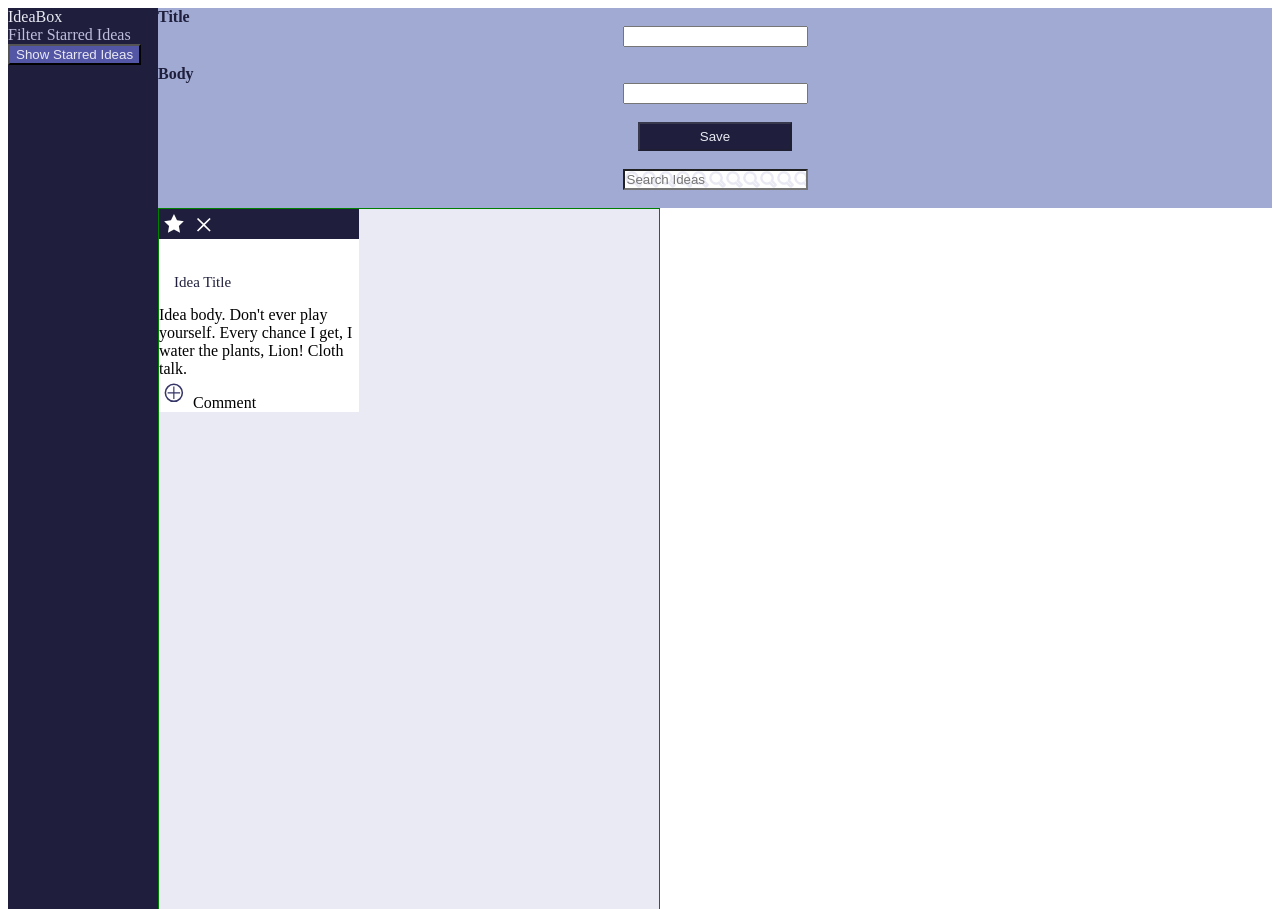
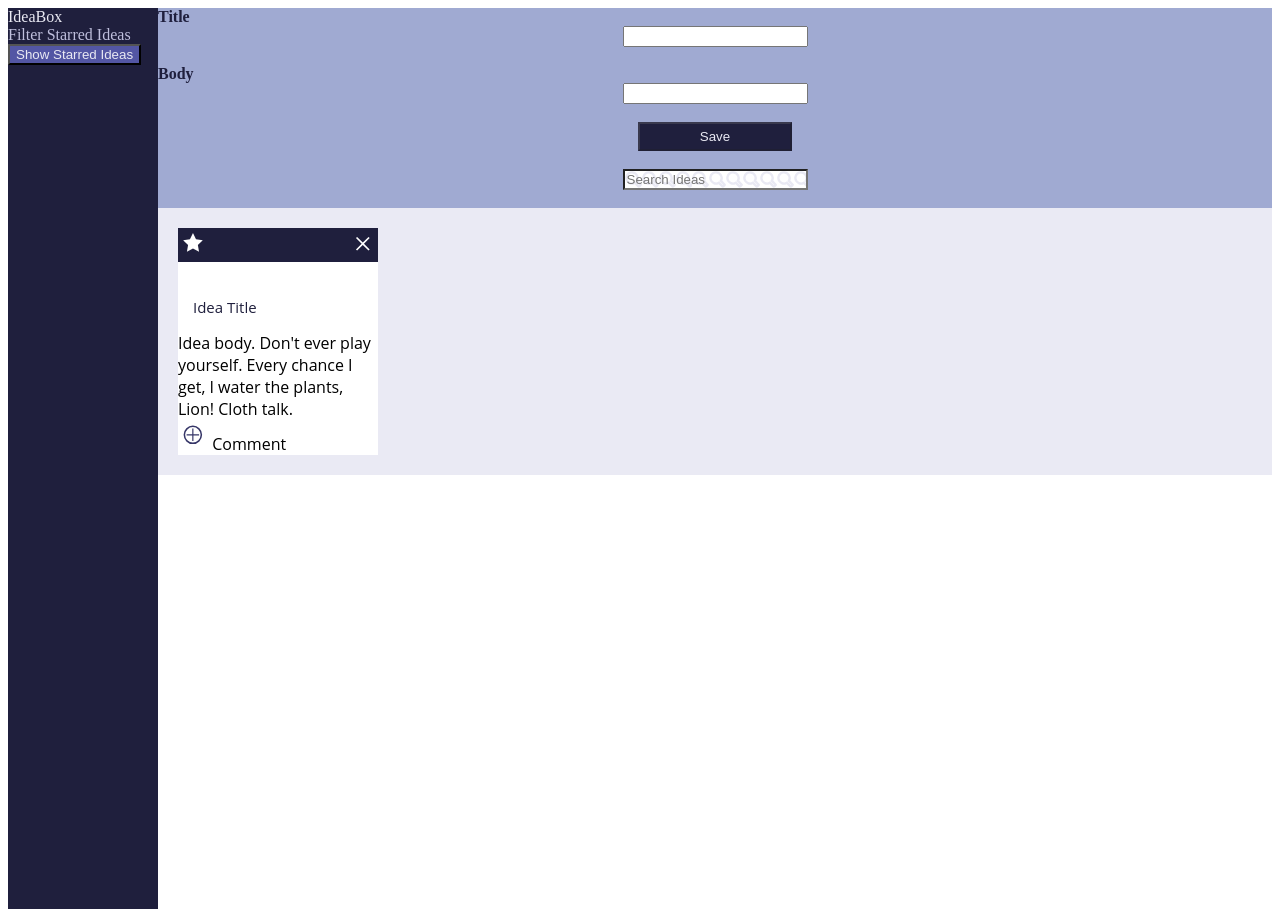
Before and after one commit to Mrcolin99/ideabox-project, a plain HTML site: page index.html in a window 1280 px wide. Shown: the top 909 px of the page. Drawn offline with Linux system fonts and the light colour scheme.

Commit message:
Fix: Correct more CSS and HMTL styling

```diff
--- a/index.html
+++ b/index.html
@@ -29,11 +29,13 @@
         <section class="grid">
             <div class="card">
                 <div class="card-header">
-                    <img class="star" src="./assets/star.svg" viewBox="0 0 16.06 15.65"><defs><style>.cls-1{fill:#fff;}</style></defs><title>Artboard 29</title><g id="background"><polygon class="cls-1" points="8.02 2.48 9.64 5.77 13.27 6.29 10.64 8.85 11.26 12.47 8.02 10.76 4.77 12.47 5.39 8.85 2.76 6.29 6.39 5.77 8.02 2.48"/></g></svg>
-                    <img class="delete" src="./assets/delete.svg" viewBox="0 0 18.18 17.72"><defs><style>.cls-1{fill:#fff;}</style></defs><title>Artboard 31</title><g id="background"><polygon class="cls-1" points="13.13 5.87 12.43 5.16 8.97 8.61 5.53 5.16 4.82 5.87 8.27 9.32 4.82 12.77 5.53 13.48 8.97 10.03 12.43 13.48 13.13 12.77 9.68 9.32 13.13 5.87"/></g></svg></div>
+                    <img class="star" src="./assets/star.svg">
+                    <img class="delete" src="./assets/delete.svg">
+                </div>
                 <div class="card-title">Idea Title</div>
                 <div class="card-body">Idea body. Don't ever play yourself. Every chance I get, I water the plants, Lion! Cloth talk.</div>
-                <div class="card-footer"><img src="./assets/comment.svg" viewBox="0 0 19.71 19.71"><defs><style>.cls-1{fill:#fff;stroke:#353567;stroke-miterlimit:10;}.cls-2{fill:#353567;}</style></defs><title>abacus-v1Artboard 41</title><g id="background"><circle class="cls-1" cx="9.76" cy="9.76" r="5.58"/><polygon class="cls-2" points="5.65 9.37 5.65 10.14 9.37 10.14 9.37 13.86 10.14 13.86 10.14 10.14 13.86 10.14 13.86 9.37 10.14 9.37 10.14 5.65 9.37 5.65 9.37 9.37 5.65 9.37"/></g></svg> Comment</div>
+                <div class="card-footer"><img src="./assets/comment.svg"> Comment</div>
+            </div>
         </section>
         <script src="Idea.js"></script>
         <script src="main.js"></script>
--- a/styles.css
+++ b/styles.css
@@ -44,36 +44,35 @@ background-image: url(assets/search.svg);
 }
 
 .grid {
-display: flex;
-flex-flow:column-wrap;
+  display: grid;
+  font-family: 'open sans';
+  grid-area: cardsContainer;
+  background-color: #EAEAF4;
+  grid-template-columns: repeat(3,1fr);
+  grid-gap: 20px;
+  padding: 20px;
+  flex-wrap: wrap;
+/* display:flex;
+justify-content: space-between;
 background-color: #EAEAF4;
-width: 500px;
-height: 700px;
-border: 1px solid green;
+border: 1px solid green; */
 }
 
 .save-button {
 padding: 5px 60px 5px 60px;
 }
 
-.grid {
-  display: grid;
-  grid-template-columns:repeat(auto-fit, min(300px, 1fr));
-  gap: 1rem;
-  align-items: flex-start;
-}
-
 .card {
+  display: flex;
+  flex-direction: column;
   background:#FFFFFF;
   width:200px
-
 }
 
 .card-header {
   background:#1F1F3D;
   font-size:12px;
   margin-bottom:20px;
-  display:flex;
 }
 
 .card-title {
@@ -93,11 +92,9 @@ padding: 5px 60px 5px 60px;
 img {
   height:30px;
   width:30px;
-
 }
 
 .delete {
-  align-self:flex-end;
   color:white;
   float: right;
 }
```
